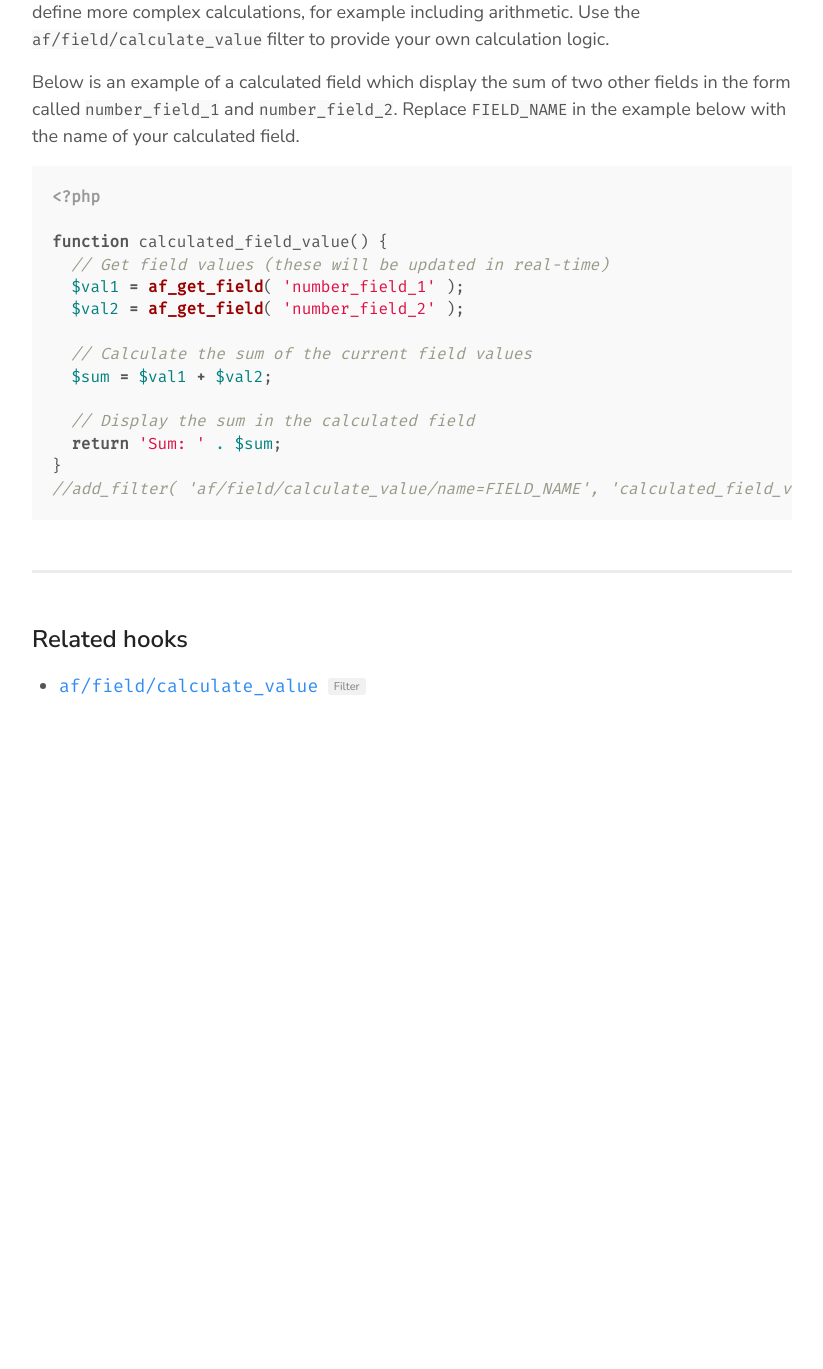
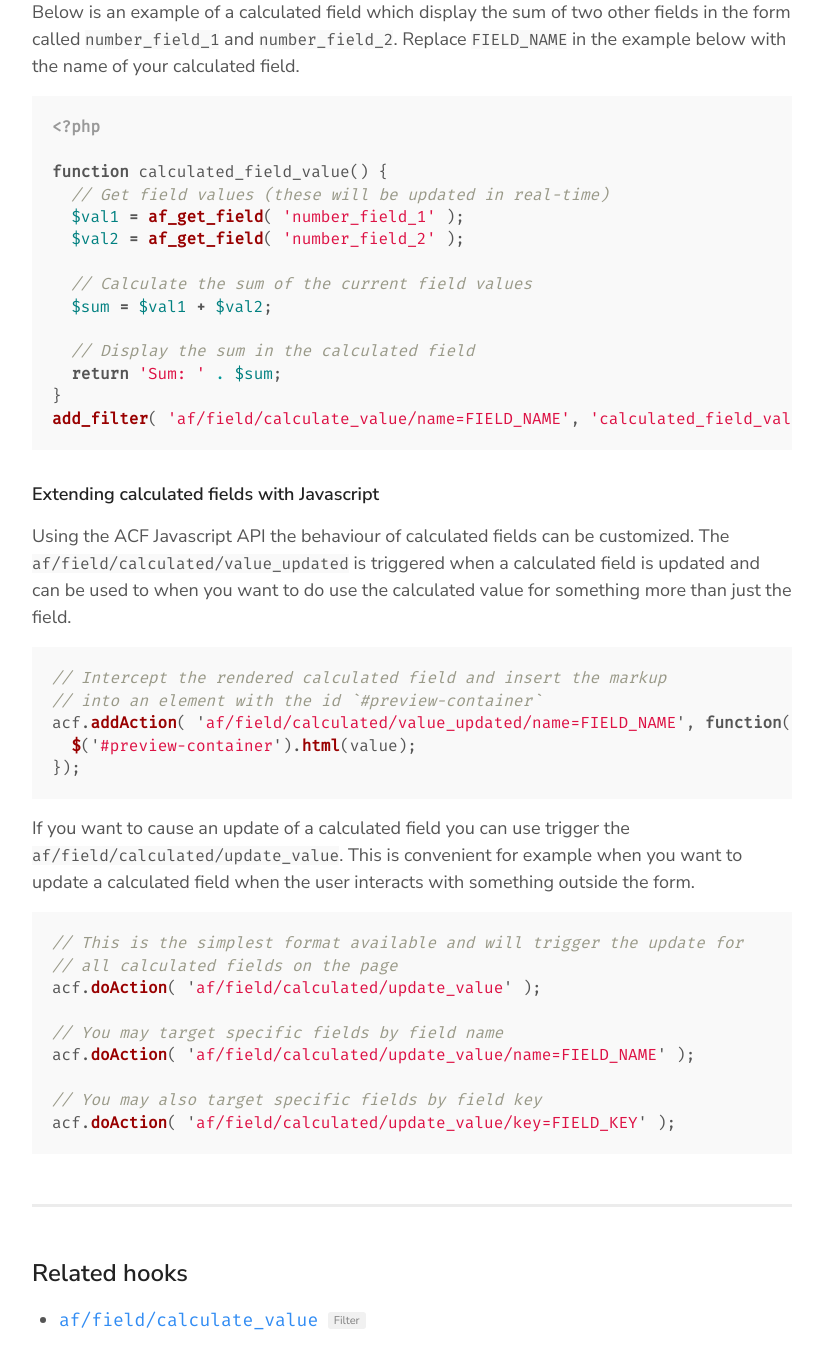
Before and after one commit to advancedforms/advancedforms.github.io, a Jekyll site: the page built from _posts/2019-01-04-using-calculated-fields.markdown, in a window 1280 px wide and 1400 px high, scrolled down 810 px. Shown: the top 1369 px of the window, without its empty margins (28-851 px from the left). Built offline with Jekyll 4.4.1, drawn with Linux system fonts in a browser that asks for light colours; comment, search, counter and statistics services are not loaded; before the commit the page ends 1576 px from its top, so only the background shows below that; some of the changed text lies outside the part shown.

Commit message:
Added documentation for calculated field JS hooks

```diff
--- a/_posts/2019-01-04-using-calculated-fields.markdown
+++ b/_posts/2019-01-04-using-calculated-fields.markdown
@@ -36,6 +34,34 @@ function calculated_field_value() {
   // Display the sum in the calculated field
   return 'Sum: ' . $sum;
 }
-//add_filter( 'af/field/calculate_value/name=FIELD_NAME', 'calculated_field_value', 10, 0 );
+add_filter( 'af/field/calculate_value/name=FIELD_NAME', 'calculated_field_value', 10, 0 );
 
 {% endhighlight %}
+
+## Extending calculated fields with Javascript
+
+Using the ACF Javascript API the behaviour of calculated fields can be customized. The `af/field/calculated/value_updated` is triggered when a calculated field is updated and can be used to when you want to do use the calculated value for something more than just the field.
+
+{% highlight js startinline %}
+
+// Intercept the rendered calculated field and insert the markup
+// into an element with the id `#preview-container`
+acf.addAction( 'af/field/calculated/value_updated/name=FIELD_NAME', function( value, field, form ) {
+  $('#preview-container').html(value);
+});
+
+{% endhighlight %}
+
+If you want to cause an update of a calculated field you can use trigger the `af/field/calculated/update_value`. This is convenient for example when you want to update a calculated field when the user interacts with something outside the form.
+
+{% highlight js startinline %}
+// This is the simplest format available and will trigger the update for
+// all calculated fields on the page
+acf.doAction( 'af/field/calculated/update_value' );
+
+// You may target specific fields by field name
+acf.doAction( 'af/field/calculated/update_value/name=FIELD_NAME' );
+
+// You may also target specific fields by field key
+acf.doAction( 'af/field/calculated/update_value/key=FIELD_KEY' );
+{% endhighlight %}
```
Also changed, not shown: other parts of _posts/2019-01-04-using-calculated-fields.markdown (+0 -2 lines), _actions/js-af-field-calculated-update_value.markdown (added, +27 -0 lines).
